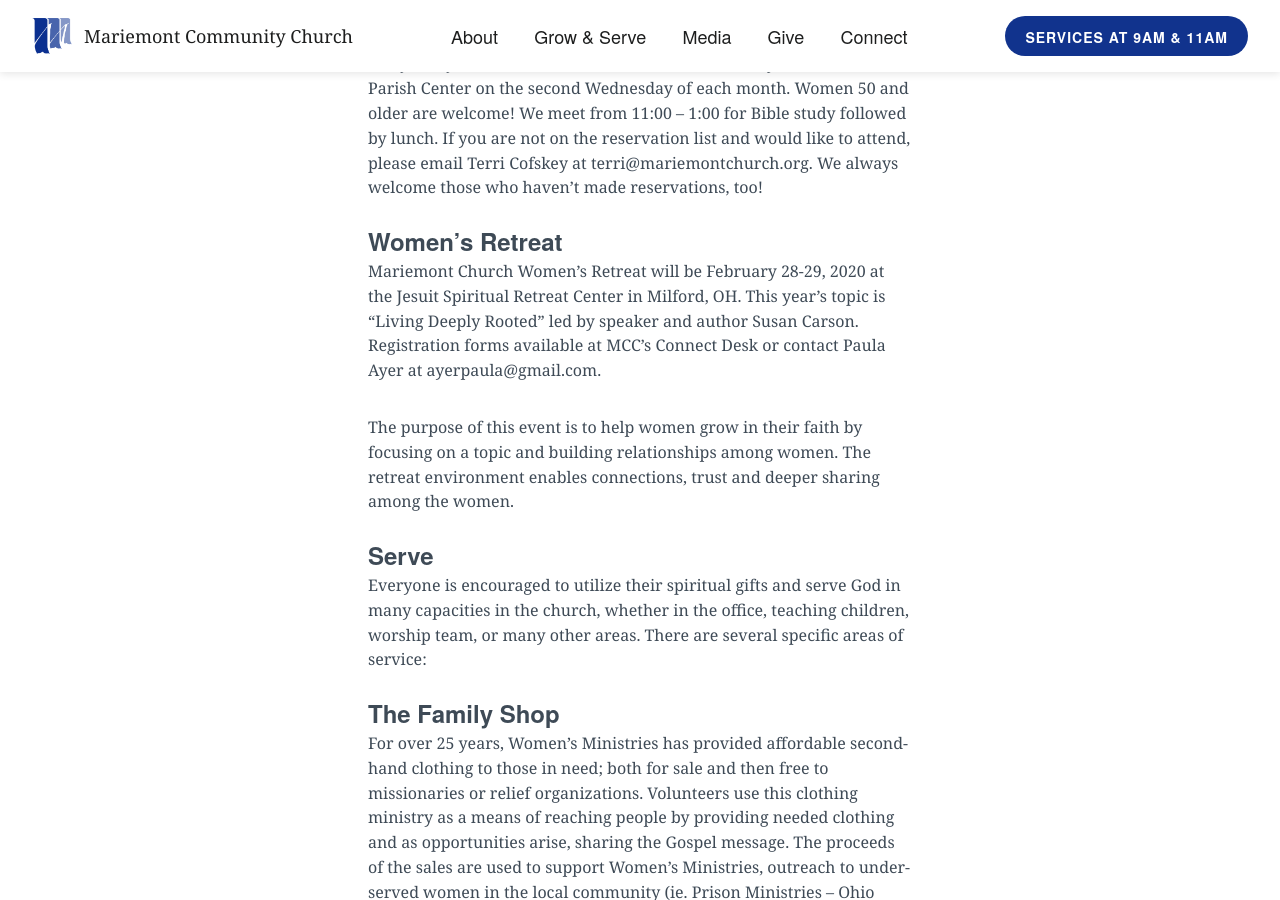
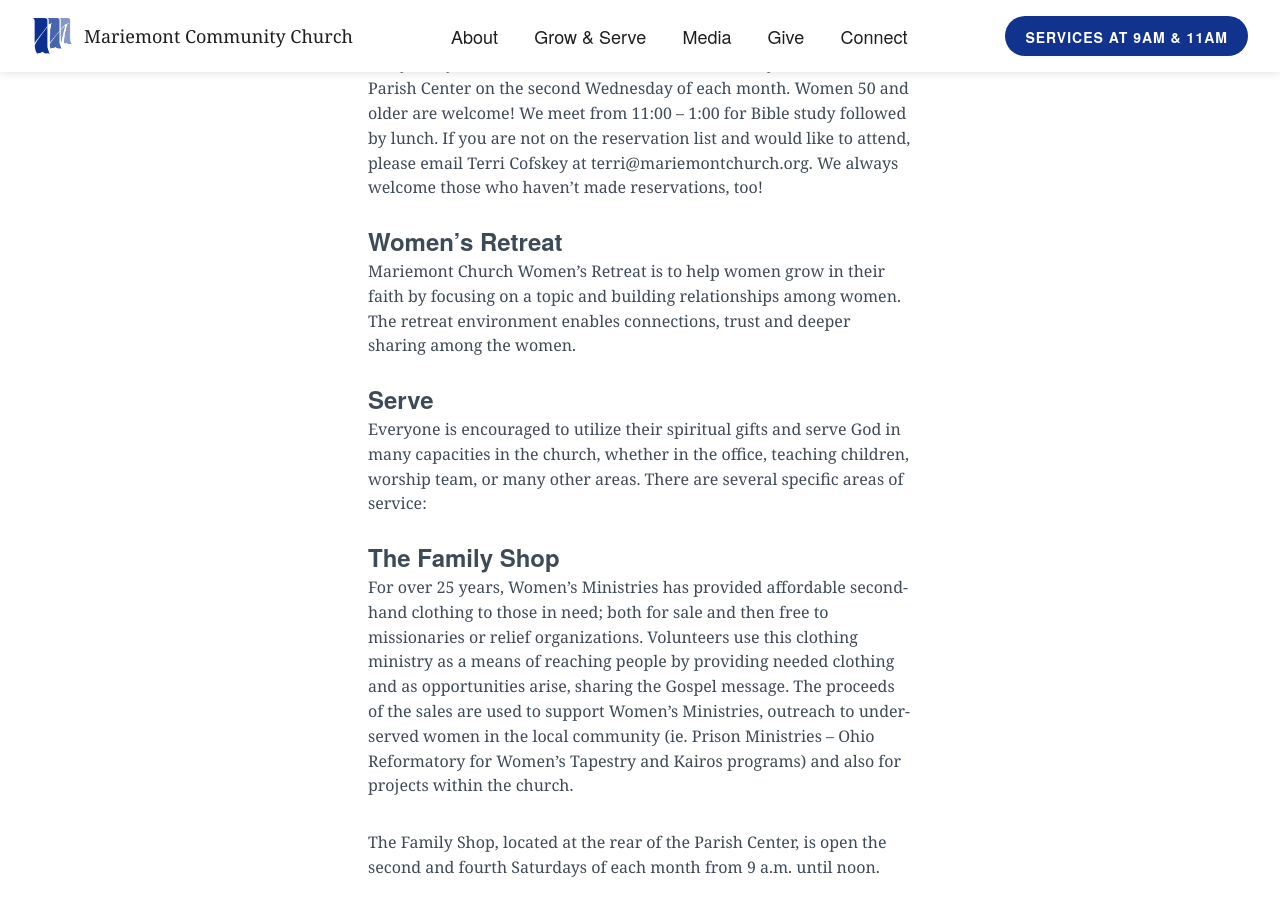
Before and after one commit to lukemoderwell/mariemont, a Jekyll site: the page built from womens-ministry.md, in a window 1280 px wide and 900 px high, scrolled down 1921 px. Built offline with Jekyll 4.4.1, drawn with Linux system fonts in a browser that asks for light colours; nearby versions of some CDN libraries.

Commit message:
Updated Womens Ministry

```diff
--- a/womens-ministry.md
+++ b/womens-ministry.md
@@ -34,9 +34,7 @@
 
 ### Women’s Retreat
 
-Mariemont Church Women’s Retreat will be February 28-29, 2020 at the Jesuit Spiritual Retreat Center in Milford, OH. This year's topic is "Living Deeply Rooted" led by speaker and author Susan Carson. Registration forms available at MCC's Connect Desk or contact Paula Ayer at ayerpaula@gmail.com.
-
-The purpose of this event is to help women grow in their faith by focusing on a topic and building relationships among women. The retreat environment enables connections, trust and deeper sharing among the women.
+Mariemont Church Women’s Retreat is to help women grow in their faith by focusing on a topic and building relationships among women. The retreat environment enables connections, trust and deeper sharing among the women.
 
 ### Serve
 
```
